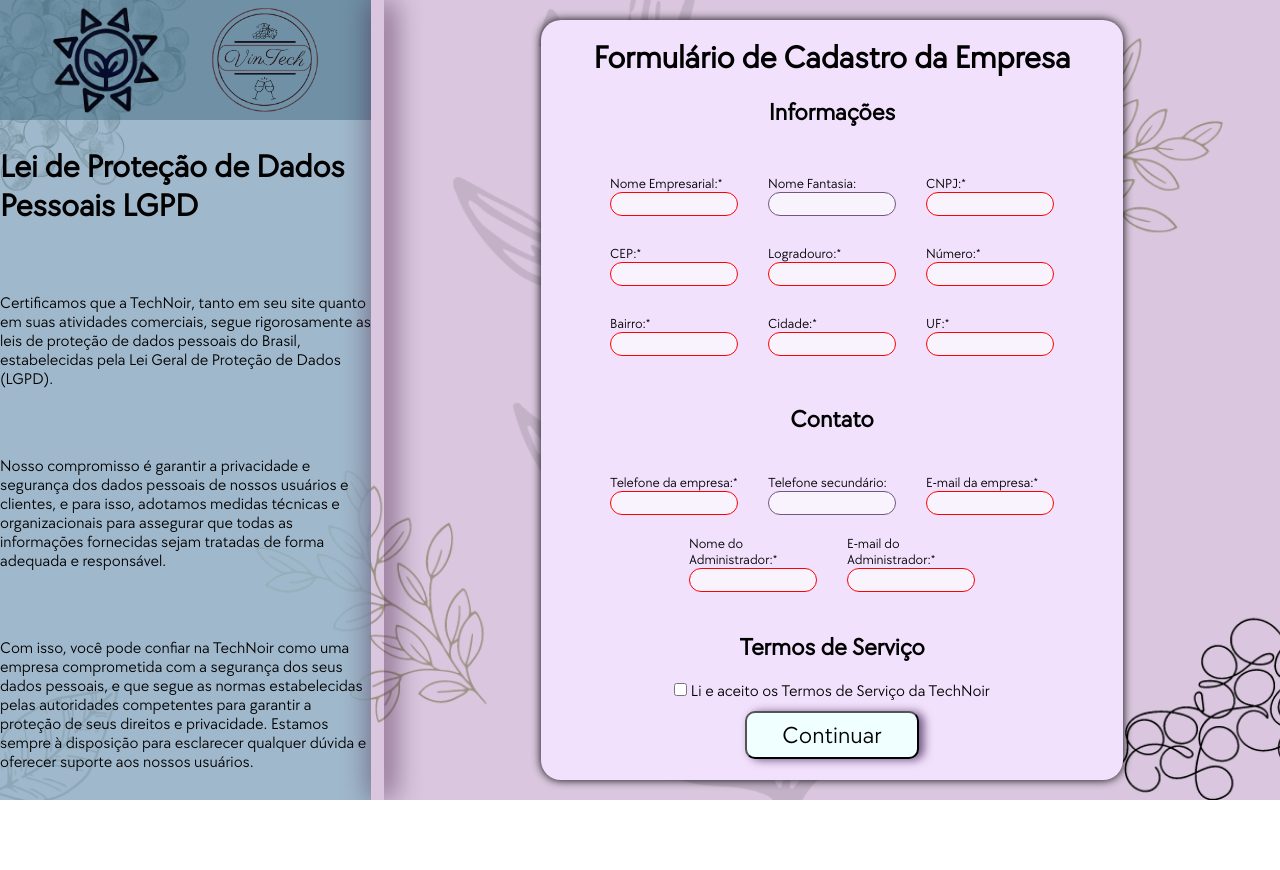
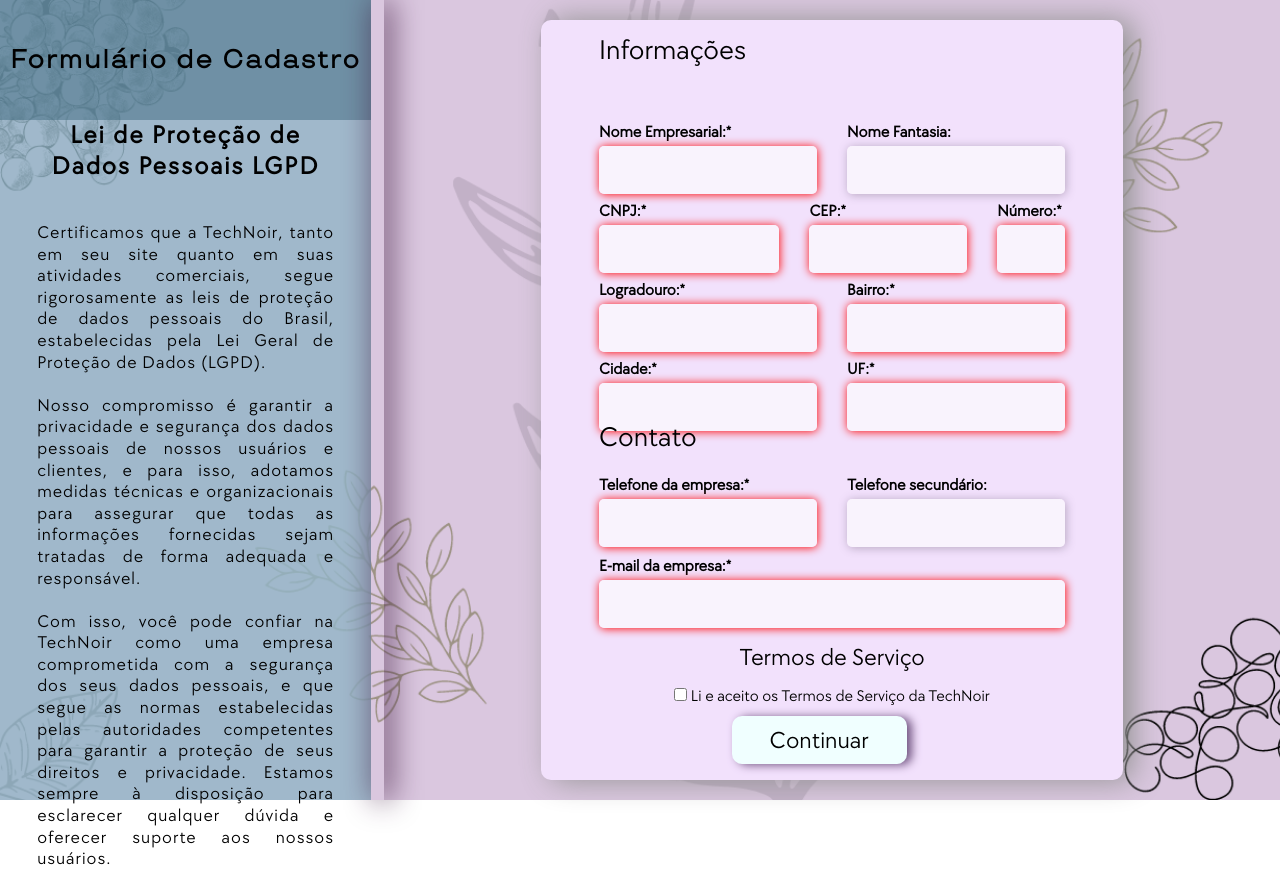
Before and after one commit to grupo-01-1CCO-VinTech/ProjetoVintech, a plain HTML site: page vinTech_web/html/CadastroEmpresa.html in a window 1280 px wide. Both pictures are taken after a click on the button "Continuar". Before the commit the page ends 800 px from the top, so only its background shows below. Drawn offline with Linux system fonts and the light colour scheme.

Commit message:
alterando estilo do form

```diff
--- a/vinTech_web/css/style-CadastroEmpresa.css
+++ b/vinTech_web/css/style-CadastroEmpresa.css
@@ -6,7 +6,6 @@
 background: url(../img/vintech_roxo.png);
 background-repeat: no-repeat;
 background-size: cover;
-
 }
 
 .sobre{
@@ -20,26 +19,28 @@
     /* background-color: blueviolet; */
 }
 
-.sobreImagem{
+.sobreTitulo{
     display: flex;
     width: 100%;
     height: 15vh;
     align-items: center;
-    justify-content: space-evenly;
     background-color: #3b667c7c;
+    text-align: center;
+    justify-content: center;
 }
 
 .sobreTexto{
     display: flex;
     flex-direction: column;
     align-items: center;
-    width: 100%;
+    width: 80%;
     height: 85vh;
+    text-align: justify;
     /* padding: 10%; */
     /* background-color: coral; */
     justify-content: space-evenly;
     gap: 5vh;
-    font-size: 2vh;
+    font-size: 1vh;
 }
 
 .coluna{
@@ -68,8 +69,8 @@
     align-items: center;
     background-color: #f2e1fc;
     /* border: solid 3px black; */
-    border-radius: 20px;
-    box-shadow: 0px 0px 10px rgb(0, 0, 0);
+    border-radius: 10px;
+    box-shadow: 10px 0px 30px rgb(146, 146, 146);
     /* padding-top: 3vh; */
     /* padding-bottom: 3vh; */
 }
@@ -89,16 +90,20 @@
     flex-direction: row;
     justify-content: center;
     gap: 30px;
+    width: 80%;
+    /* margin-top: 1vh; */
+    /* margin-bottom: 1vh; */
+    /* border: 2px solid red; */
 }
 
 .contato{
     display: flex;
     flex-direction: column;
     align-items: center;
+    justify-content: space-between;
     width: 100%;
     height: 20vh;
-    justify-content: space-evenly;
-    /* background-color: darkslateblue; */
+    /* border: 1px solid red; */
 }
 
 .termos{
@@ -112,35 +117,71 @@
 }
 
 /* Definindo atributos das tags dentro das classes */
-
-.sobreImagem img{
-    height: 90%;
-    width: auto;
+.sobreTitulo h1{
+    font-size: 2vw;
+    letter-spacing: 2px;
+    font-family: tt-travels;
+}
+.sobreTexto p{
+    letter-spacing: 1px;
+    font-size: 2.2vh;
+    line-height: 2.7vh;
+}
+.sobreTexto span{
+    font-size: 25px;
+    letter-spacing: 2px;
+    text-align: center;
+    font-weight: 900;
 }
 
 .linha input{
     width: 10vw;
-    height: 3vh;
-    border: solid 1px rgb(111, 88, 122);
-    border-radius: 20px;
+    height: 6vh;
+    /* border: solid 1px rgb(111, 88, 122); */
+    border: none;
+    border-radius: 5px;
     background-color: #ffffff98 ;
     padding-left: 15px;
+    box-shadow: 1px 1px 10px #4f3f585d;
+    letter-spacing: 2px;
 }
 
 .linha p{
-    width: 10vw;
-    font-size: 1.7vh;
+    width: 80%;
+    font-size: 2vh;
 }
 
-.formulario button{
+.linha .bloco, .linha .bloco input{
+    width: 100%;
+    margin-top: 0.5vh;
+    /* border: 2px solid red; */
+}
+.linha .bloco p{
+    margin-top: 0.5vh;
+    font-weight: bold;
+}
+.linha-cnpj .bloco-cnpj{
+    width: 40%;
+}
+.linha-cnpj .bloco-cep{
+    width: 35%;
+}
+.linha-cnpj .bloco-numero{
+    width: 15%;
+}
+
+.formulario .termos button{
     margin-top: 1vh;
     width: 30%;
     height: 60%;
+    border: none;
     /* border: solid 2px black; */
     border-radius: 10px;
     background-color: azure;
     font-size: 3vh;
+    /* align-self: flex-end; */
     box-shadow: 5px 1px 10px #705480;
+    margin-right: 2vw;
 }
 
 .formulario h1{
@@ -148,5 +189,13 @@
 }
 
 .formulario h2{
+    font-size: 3.5vh;
+    width: 80%;
+    font-weight: 500;
+}
+
+.formulario h2:last-of-type{
+    /* border: 2px solid red; */
+    width: auto;
     font-size: 3vh;
 }
--- a/vinTech_web/html/CadastroEmpresa.html
+++ b/vinTech_web/html/CadastroEmpresa.html
@@ -14,62 +14,86 @@
 <body>
     <div class="pai">
         <div class="sobre">
-            <div class="sobreImagem">
-                <img src="../img/TechNoir Logo.png">
-                <img src="../img/logo_vintech.png">
+            <div class="sobreTitulo">
+                <h1>Formulário de Cadastro</h1>
             </div>
             <div class="sobreTexto">
-                <h1>Lei de Proteção de Dados Pessoais LGPD</h1>
+                <span>Lei de Proteção de Dados Pessoais LGPD</span>
                 <p>Certificamos que a TechNoir, tanto em seu site quanto em suas atividades comerciais, segue
                     rigorosamente as leis de proteção de dados pessoais do Brasil, estabelecidas pela Lei Geral de
-                    Proteção de Dados (LGPD).</p>
-
-                <p>Nosso compromisso é garantir a privacidade e segurança dos dados pessoais de nossos usuários e
+                    Proteção de Dados (LGPD).
+                    <br><br>
+                    Nosso compromisso é garantir a privacidade e segurança dos dados pessoais de nossos usuários e
                     clientes, e para isso, adotamos medidas técnicas e organizacionais para assegurar que todas as
-                    informações fornecidas sejam tratadas de forma adequada e responsável.</p>
-
-                <p>Com isso, você pode confiar na TechNoir como uma empresa comprometida com a segurança dos seus dados
+                    informações fornecidas sejam tratadas de forma adequada e responsável.
+                    <br><br>
+                    Com isso, você pode confiar na TechNoir como uma empresa comprometida com a segurança dos seus dados
                     pessoais, e que segue as normas estabelecidas pelas autoridades competentes para garantir a proteção
                     de seus direitos e privacidade. Estamos sempre à disposição para esclarecer qualquer dúvida e
-                    oferecer suporte aos nossos usuários.</p>
+                    oferecer suporte aos nossos usuários.
+                </p>
             </div>
         </div>
         <div class="coluna"></div>
         <div class="ajuste">
             <div class="formulario">
-                <h1>Formulário de Cadastro da Empresa</h1>
-
                 <h2>Informações</h2>
-
+                <br>
                 <div class="informacoes">
-                    <div class="linha">
-                        <p>Nome Empresarial:* <input type="text" id="txtNomeEmpresarial"></p>
-                        <p>Nome Fantasia: <input type="text"></p>
-                        <p>CNPJ:* <input type="text" id="txtCnpj" onkeyup="mascaraCnpj()" maxlength="18"></p>
+                    <div class="linha linha-nome">
+                        <div class="bloco">
+                            <p>Nome Empresarial:* </p><input type="text" id="txtNomeEmpresarial">
+                        </div>
+                        <div class="bloco">
+                            <p>Nome Fantasia: </p><input type="text">
+                        </div>
                     </div>
-                    <div class="linha">
-                        <p>CEP:* <input type="text" id="txtCep" onkeyup="mascaraCep()" maxlength="9"></p>
-                        <p>Logradouro:* <input type="text" id="txtLogradouro"></p>
-                        <p>Número:* <input type="text" id="txtNumero"></p>
+                    <div class="linha linha-cnpj">
+                        <div class="bloco bloco-cnpj">
+                            <p>CNPJ:* </p><input type="text" id="txtCnpj" onkeyup="mascaraCnpj()" maxlength="18">
+                        </div>
+                        <div class="bloco bloco-cep">
+                            <p>CEP:*</p> <input type="text" id="txtCep" onkeyup="mascaraCep()" maxlength="9">
+                        </div>
+                        <div class="bloco bloco-numero">
+                            <p>Número:* </p><input type="text" id="txtNumero" class="input-numero">
+                        </div>
                     </div>
-                    <div class="linha">
-                        <p>Bairro:* <input type="text" id="txtBairro"></p>
-                        <p>Cidade:* <input type="text" id="txtCidade"></p>
-                        <p>UF:* <input type="text" id="txtUf"></p>
+                    <div class="linha linha-logrBairro">
+                        <div class="bloco">
+                            <p>Logradouro:*</p> <input type="text" id="txtLogradouro">
+                        </div>
+                        <div class="bloco">
+                            <p>Bairro:*</p> <input type="text" id="txtBairro">
+                        </div>
+                    </div>
+                    <div class="linha linha-cidadeUf">
+                        <div class="bloco">
+                            <p>Cidade:*</p> <input type="text" id="txtCidade">
+                        </div>
+                        <div class="bloco">
+                            <p>UF:* </p><input type="text" id="txtUf">
+                        </div>
                     </div>
 
                 </div>
-
+                <br><br>
                 <h2>Contato</h2>
                 <div class="contato">
                     <div class="linha">
-                        <p>Telefone da empresa:* <input type="text" id="txtTelEmpresa" onkeyup="mascaraTelefone()" maxlength="14"></p>
-                        <p>Telefone secundário: <input type="text" id="txtTelSecundario" onkeyup="mascaraTelefone()" maxlength="14"></p>
-                        <p>E-mail da empresa:* <input type="text" id="txtEmailEmpresa"></p>
+                        <div class="bloco">
+                            <p>Telefone da empresa:* </p><input type="text" id="txtTelEmpresa"
+                                onkeyup="mascaraTelefone()" maxlength="14">
+                        </div>
+                        <div class="bloco">
+                            <p>Telefone secundário: </p><input type="text" id="txtTelSecundario"
+                                onkeyup="mascaraTelefone()" maxlength="14">
+                        </div>
                     </div>
                     <div class="linha">
-                        <p>Nome do Administrador:* <input type="text" id="txtNomeAdm"></p>
-                        <p>E-mail do Administrador:* <input type="text" id="txtEmailAdm"></p>
+                        <div class="bloco">
+                            <p>E-mail da empresa:* </p><input type="text" id="txtEmailEmpresa">
+                        </div>
                     </div>
                 </div>
                 <h2>Termos de Serviço</h2>
@@ -109,17 +133,17 @@
     }
 
     // verificando se a checkbox está marcada
-    function mudaCheckBox(){
-        if(checked == false){
+    function mudaCheckBox() {
+        if (checked == false) {
             checked = true
-        }else{
+        } else {
             checked = false
         }
     }
 
     // verificando campos obrigatórios vazios
 
-    function verificarCampos(){
+    function verificarCampos() {
         // campos obrigatorios
         empresa.dados.nome = txtNomeEmpresarial.value
         empresa.dados.cnpj = txtCnpj.value
@@ -131,113 +155,101 @@
         empresa.endereco.uf = txtUf.value
         empresa.contato.telefone = txtTelEmpresa.value
         empresa.contato.email = txtEmailEmpresa.value
-        empresa.adm.nome = txtNomeAdm.value
-        empresa.adm.email = txtEmailAdm.value
         var erro = false
 
         // definindo a cor das bordas para preto
-            txtNomeEmpresarial.style = 'border-color:black;'
-            txtCnpj.style = 'border-color:black;'
-            txtCep.style = 'border-color:black;'
-            txtLogradouro.style = 'border-color:black;'
-            txtNumero.style = 'border-color:black;'
-            txtCidade.style = 'border-color:black;'
-            txtBairro.style = 'border-color:black;'
-            txtUf.style = 'border-color:black;'
-            txtEmailEmpresa.style = 'border-color:black;'
-            txtTelEmpresa.style = 'border-color:black;'
-            txtNomeAdm.style = 'border-color:black;'
-            txtEmailAdm.style = 'border-color:black;'
+        txtNomeEmpresarial.style = 'box-shadow: 1px 1px 10px #4f3f585d;'
+        txtCnpj.style = 'box-shadow: 1px 1px 10px #4f3f585d;'
+        txtCep.style = 'box-shadow: 1px 1px 10px #4f3f585d;'
+        txtLogradouro.style = 'box-shadow: 1px 1px 10px #4f3f585d;'
+        txtNumero.style = 'box-shadow: 1px 1px 10px #4f3f585d;'
+        txtCidade.style = 'box-shadow: 1px 1px 10px #4f3f585d;'
+        txtBairro.style = 'box-shadow: 1px 1px 10px #4f3f585d;'
+        txtUf.style = 'box-shadow: 1px 1px 10px #4f3f585d;'
+        txtEmailEmpresa.style = 'box-shadow: 1px 1px 10px #4f3f585d;'
+        txtTelEmpresa.style = 'box-shadow: 1px 1px 10px #4f3f585d';
 
         // verificando condições
-        if(checked == false){
+        if (checked == false) {
             erro = true
             alert("Você precisa aceitar os termos de uso para prosseguir!")
         }
-        if(empresa.dados.nome == ""){
+        if (empresa.dados.nome == "") {
             erro = true
             alert("O campo {nome empresarial} é obrigatório!")
-            txtNomeEmpresarial.style = 'border-color:red;'
-        }if(empresa.dados.cnpj == ""){
+            txtNomeEmpresarial.style = 'box-shadow: .5px .5px 10px red;'
+        } if (empresa.dados.cnpj == "") {
             erro = true
             alert("O campo {cnpj} é obrigatório!")
-            txtCnpj.style = 'border-color:red;'
-        }if(empresa.endereco.cep == ""){
+            txtCnpj.style = 'box-shadow: .5px .5px 10px red;'
+        } if (empresa.endereco.cep == "") {
             erro = true
             alert("O campo {cep} é obrigatório!")
-            txtCep.style = 'border-color:red;'
-        }if(empresa.endereco.logradouro == ""){
+            txtCep.style = 'box-shadow: .5px .5px 10px red;'
+        } if (empresa.endereco.logradouro == "") {
             erro = true
             alert("O campo {logradouro} é obrigatório!")
-            txtLogradouro.style = 'border-color:red;'
-        }if(empresa.endereco.numero == 0){
+            txtLogradouro.style = 'box-shadow: .5px .5px 10px red;'
+        } if (empresa.endereco.numero == 0) {
             erro = true
             alert("O campo {numero} está inválido! Verifique o conteúdo!")
-            txtNumero.style = 'border-color:red;'
-        }if(empresa.endereco.cidade == ""){
+            txtNumero.style = 'box-shadow: .5px .5px 10px red;'
+        } if (empresa.endereco.cidade == "") {
             erro = true
             alert("O campo {cidade} é obrigatório!")
-            txtCidade.style = 'border-color:red;'
-        }if(empresa.endereco.bairro == ""){
+            txtCidade.style = 'box-shadow: .5px .5px 10px red;'
+        } if (empresa.endereco.bairro == "") {
             erro = true
             alert("O campo {bairro} é obrigatório!")
-            txtBairro.style = 'border-color:red;'
-        }if(empresa.endereco.uf == ""){
+            txtBairro.style = 'box-shadow: .5px .5px 10px red;'
+        } if (empresa.endereco.uf == "") {
             erro = true
             alert("O campo {uf} é obrigatório!")
-            txtUf.style = 'border-color:red;'
-        }if(empresa.contato.telefone == ""){
+            txtUf.style = 'box-shadow: .5px .5px 10px red;'
+        } if (empresa.contato.telefone == "") {
             erro = true
             alert("O campo {telefone da empresa} é obrigatório!")
-            txtTelEmpresa.style = 'border-color:red;'
-        }if(empresa.contato.email == ""){
+            txtTelEmpresa.style = 'box-shadow: .5px .5px 10px red;'
+        } if (empresa.contato.email == "") {
             erro = true
             alert("O campo {email da empresa} é obrigatório!")
-            txtEmailEmpresa.style = 'border-color:red;'
-        }if(empresa.adm.nome == ""){
-            erro = true
-            alert("O campo {nome do administrador} é obrigatório!")
-            txtNomeAdm.style = 'border-color:red;'
-        }if(empresa.adm.email == ""){
-            erro = true
-            alert("O campo {email do administrador} é obrigatório!")
-            txtEmailAdm.style = 'border-color:red;'
-        }if(erro == false){
+            txtEmailEmpresa.style = 'box-shadow: .5px .5px 10px red;'
+        } if (erro == false) {
             alert("acessando formulário de pagamento...")
         }
     }
 
     // mascaras de cnpj, cep e telefone
-    function mascaraCnpj(){
+    function mascaraCnpj() {
         var tamanhoCnpj = txtCnpj.value.length
-        if(tamanhoCnpj == 2){
+        if (tamanhoCnpj == 2) {
             txtCnpj.value += '.'
-        }if(tamanhoCnpj == 6){
+        } if (tamanhoCnpj == 6) {
             txtCnpj.value += '.'
-        }if(tamanhoCnpj == 10){
+        } if (tamanhoCnpj == 10) {
             txtCnpj.value += '/'
-        }if(tamanhoCnpj == 15){
+        } if (tamanhoCnpj == 15) {
             txtCnpj.value += '-'
         }
     }
-    function mascaraCep(){
+    function mascaraCep() {
         var tamanhoCep = txtCep.value.length
-        if(tamanhoCep == 5){
+        if (tamanhoCep == 5) {
             txtCep.value += '-'
         }
     }
-    function mascaraTelefone(){
+    function mascaraTelefone() {
         var tamanhoTel1 = txtTelEmpresa.value.length
-        if(tamanhoTel1 == 2){
-            txtTelEmpresa.value += '  '
-        }if(tamanhoTel1 == 9){
+        if (tamanhoTel1 == 2) {
+            txtTelEmpresa.value = `(${txtTelEmpresa.value})`
+        } if (tamanhoTel1 == 9) {
             txtTelEmpresa.value += '-'
         }
 
         var tamanhoTel2 = txtTelSecundario.value.length
-        if(tamanhoTel2 == 2){
-            txtTelSecundario.value += '  '
-        }if(tamanhoTel2 == 9){
+        if (tamanhoTel2 == 2) {
+            txtTelSecundario.value = `(${txtTelSecundario.value})`
+        } if (tamanhoTel2 == 9) {
             txtTelSecundario.value += '-'
         }
     }
```
